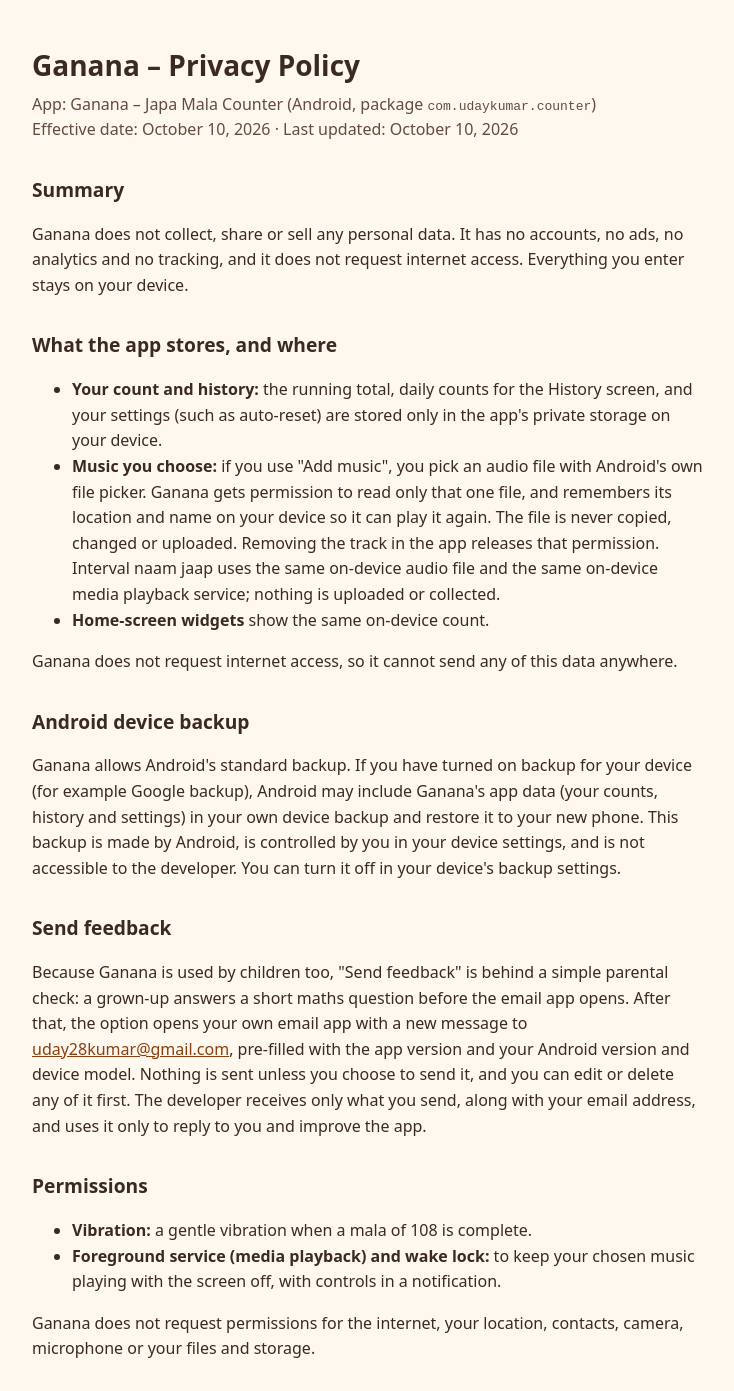
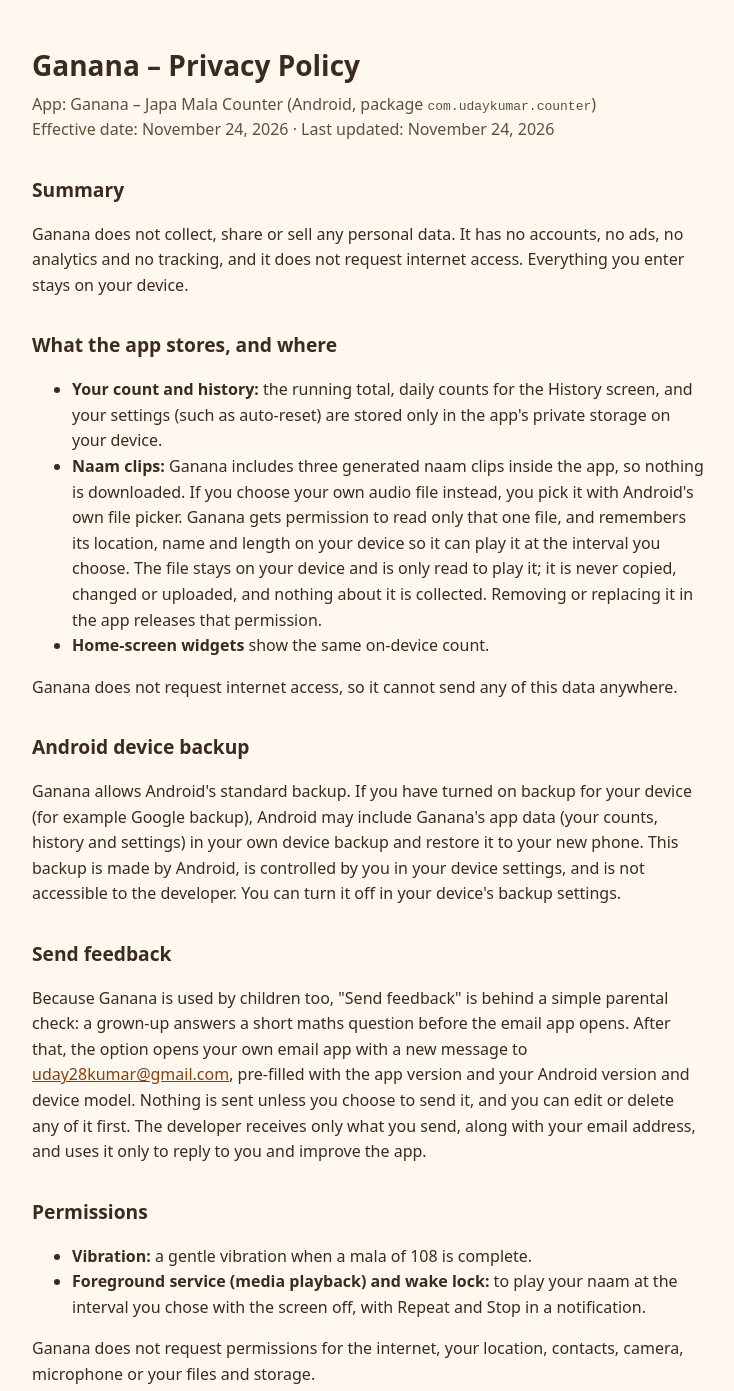
Before and after one commit to uday28kumar/ganana-privacy, a plain HTML site: page index.html in a window 1280 px wide. Shown: the top 1391 px of the page, without its empty margins (272-1006 px from the left). Drawn offline with Linux system fonts and the light colour scheme.

Commit message:
Privacy policy: three generated naam clips (Ganana 1.11.1)
Update the published policy for 1.11.1: three generated naam clips
inside the app, interval playback wording, and effective/last-updated
dates of November 24, 2026.

```diff
--- a/index.html
+++ b/index.html
@@ -22,7 +22,7 @@
 <main>
 <h1>Ganana – Privacy Policy</h1>
 <p class="meta">App: Ganana – Japa Mala Counter (Android, package <code>com.udaykumar.counter</code>)<br>
-Effective date: October 10, 2026 · Last updated: October 10, 2026</p>
+Effective date: November 24, 2026 · Last updated: November 24, 2026</p>
 
 <h2>Summary</h2>
 <p>Ganana does not collect, share or sell any personal data. It has no accounts, no ads, no analytics and no tracking, and it does not request internet access. Everything you enter stays on your device.</p>
@@ -30,7 +30,7 @@ Effective date: October 10, 2026 · Last updated: October 10, 2026</p>
 <h2>What the app stores, and where</h2>
 <ul>
   <li><strong>Your count and history:</strong> the running total, daily counts for the History screen, and your settings (such as auto-reset) are stored only in the app's private storage on your device.</li>
-  <li><strong>Music you choose:</strong> if you use "Add music", you pick an audio file with Android's own file picker. Ganana gets permission to read only that one file, and remembers its location and name on your device so it can play it again. The file is never copied, changed or uploaded. Removing the track in the app releases that permission. Interval naam jaap uses the same on-device audio file and the same on-device media playback service; nothing is uploaded or collected.</li>
+  <li><strong>Naam clips:</strong> Ganana includes three generated naam clips inside the app, so nothing is downloaded. If you choose your own audio file instead, you pick it with Android's own file picker. Ganana gets permission to read only that one file, and remembers its location, name and length on your device so it can play it at the interval you choose. The file stays on your device and is only read to play it; it is never copied, changed or uploaded, and nothing about it is collected. Removing or replacing it in the app releases that permission.</li>
   <li><strong>Home-screen widgets</strong> show the same on-device count.</li>
 </ul>
 <p>Ganana does not request internet access, so it cannot send any of this data anywhere.</p>
@@ -44,7 +44,7 @@ Effective date: October 10, 2026 · Last updated: October 10, 2026</p>
 <h2>Permissions</h2>
 <ul>
   <li><strong>Vibration:</strong> a gentle vibration when a mala of 108 is complete.</li>
-  <li><strong>Foreground service (media playback) and wake lock:</strong> to keep your chosen music playing with the screen off, with controls in a notification.</li>
+  <li><strong>Foreground service (media playback) and wake lock:</strong> to play your naam at the interval you chose with the screen off, with Repeat and Stop in a notification.</li>
 </ul>
 <p>Ganana does not request permissions for the internet, your location, contacts, camera, microphone or your files and storage.</p>
 
```
